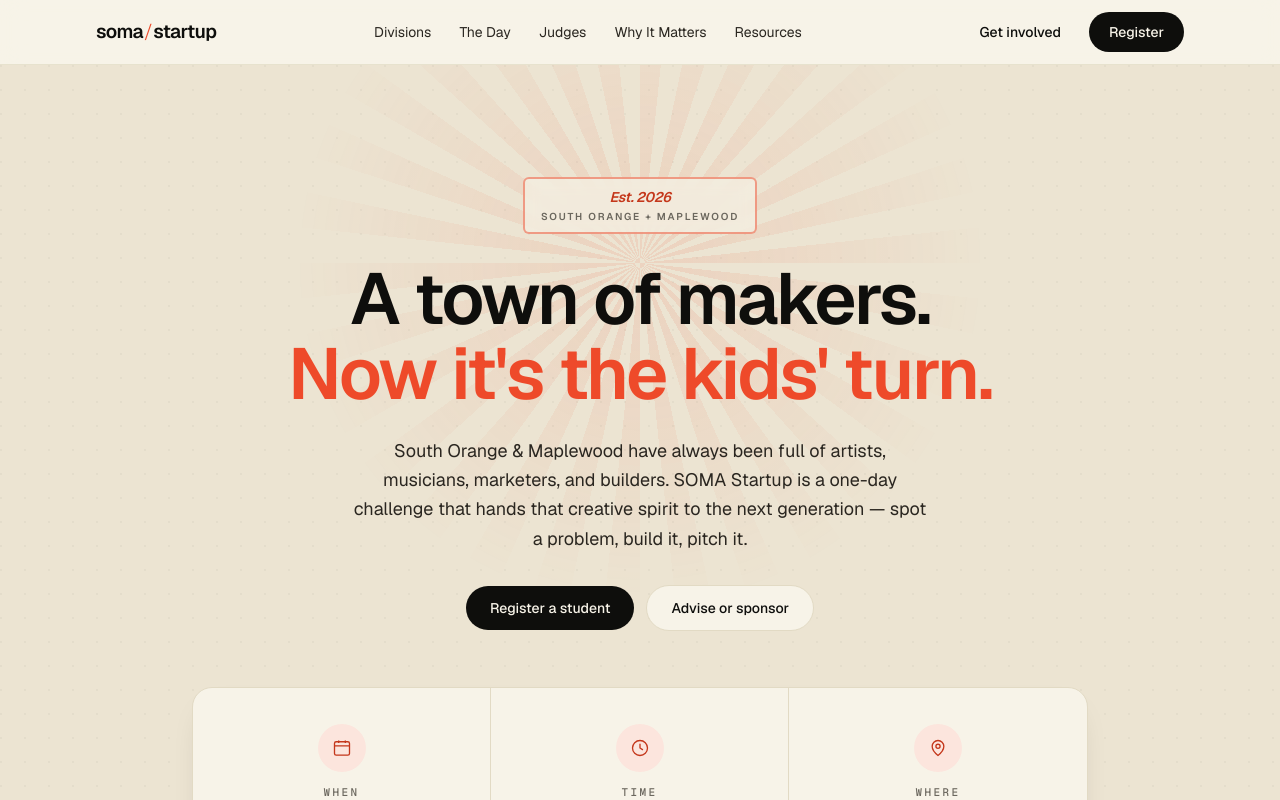
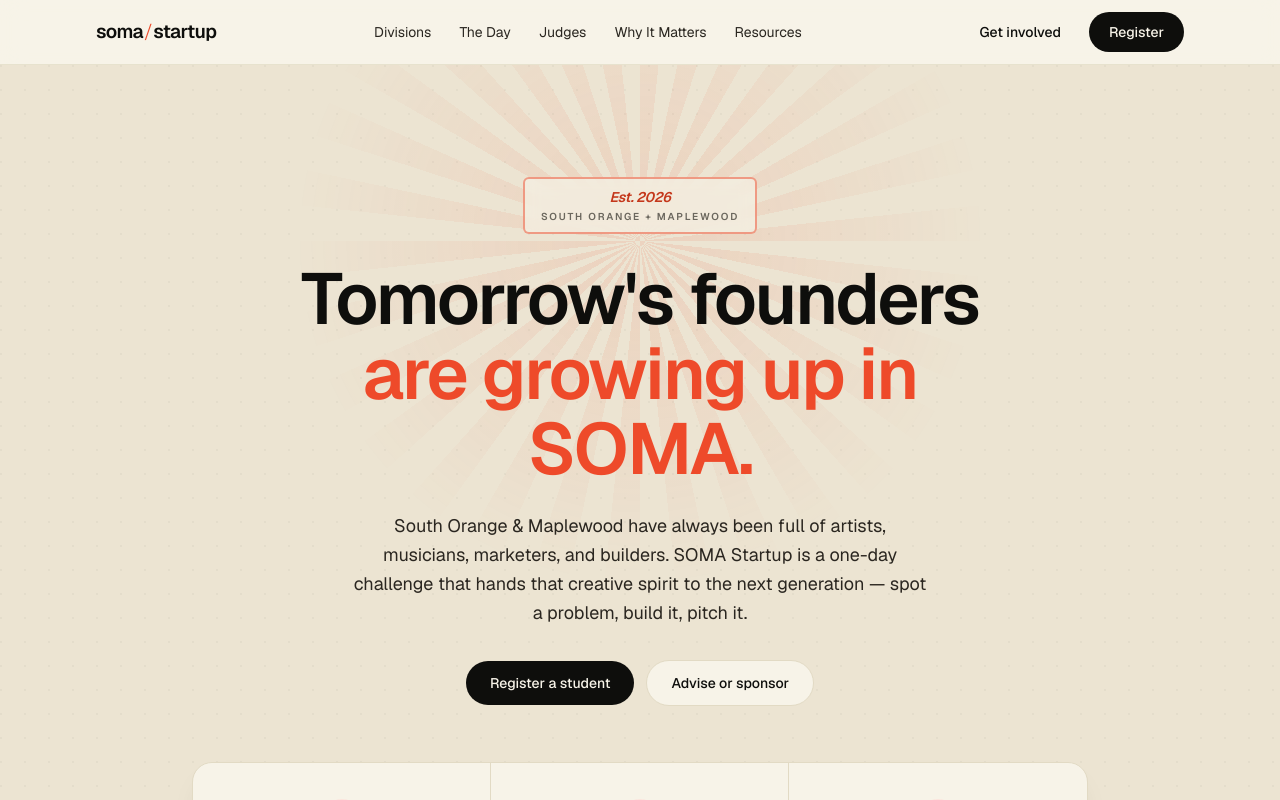
Before and after one commit to snaggeddomains/soma-startup, a Next.js app: page / in a window 1280 px wide. Shown: the top 800 px of the page. Built offline with nearby package versions, Linux system fonts and the light colour scheme.

Commit message:
Update hero headline to "Tomorrow's founders are growing up in SOMA."
Lean the hero into the startup + SOMA + next-generation framing.

https://claude.ai/code/session_01SRjwEXdWTa6tQoPMZCK4ay

```diff
--- a/app/page.tsx
+++ b/app/page.tsx
@@ -132,9 +132,9 @@ export default function Home() {
           <div className="mx-auto max-w-3xl text-center">
             <Badge className="mb-5 sm:mb-7" />
             <h1 className="font-display text-balance text-5xl font-semibold leading-[1.04] tracking-tight sm:text-7xl">
-              A town of makers.
+              Tomorrow&apos;s founders
               <br />
-              <span className="text-accent">Now it&apos;s the kids&apos; turn.</span>
+              <span className="text-accent">are growing up in SOMA.</span>
             </h1>
             <p className="mx-auto mt-5 max-w-xl text-lg leading-relaxed text-ink-soft sm:mt-6">
               South Orange & Maplewood have always been full of artists, musicians,
```
